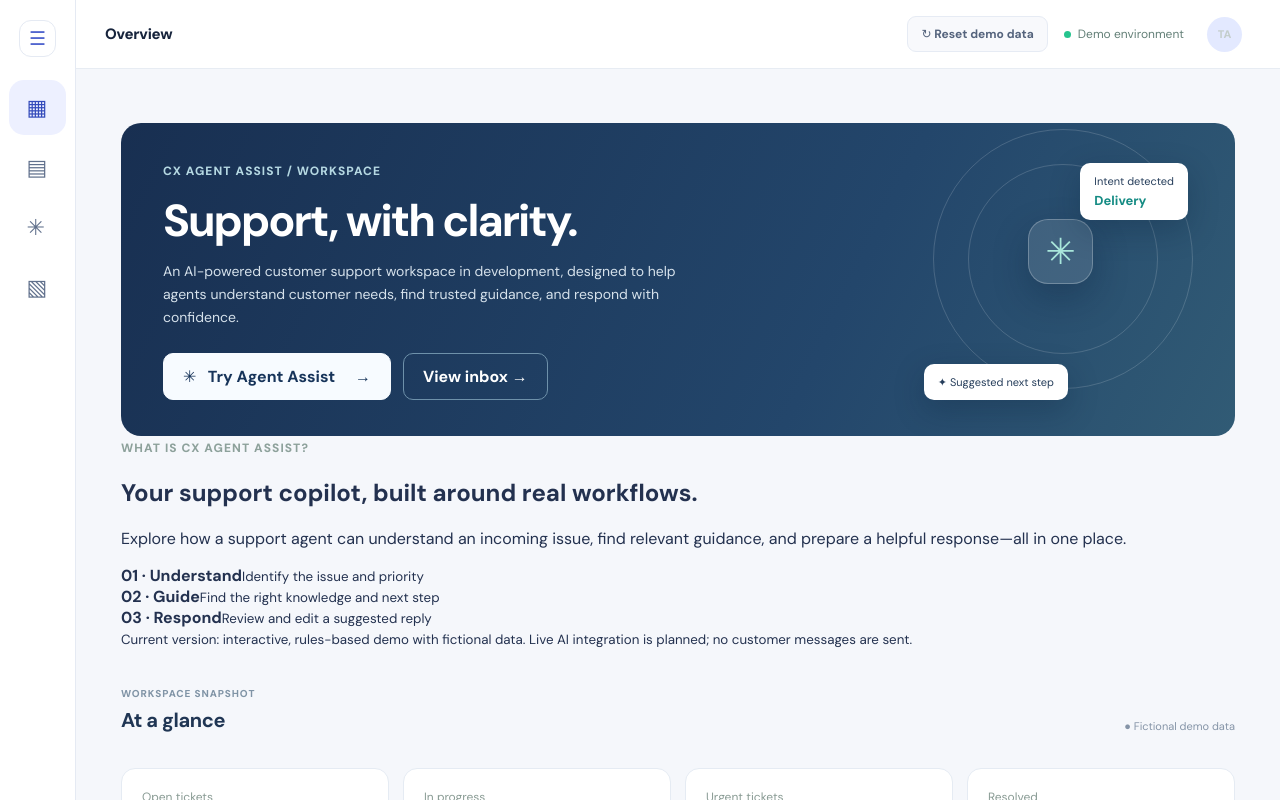
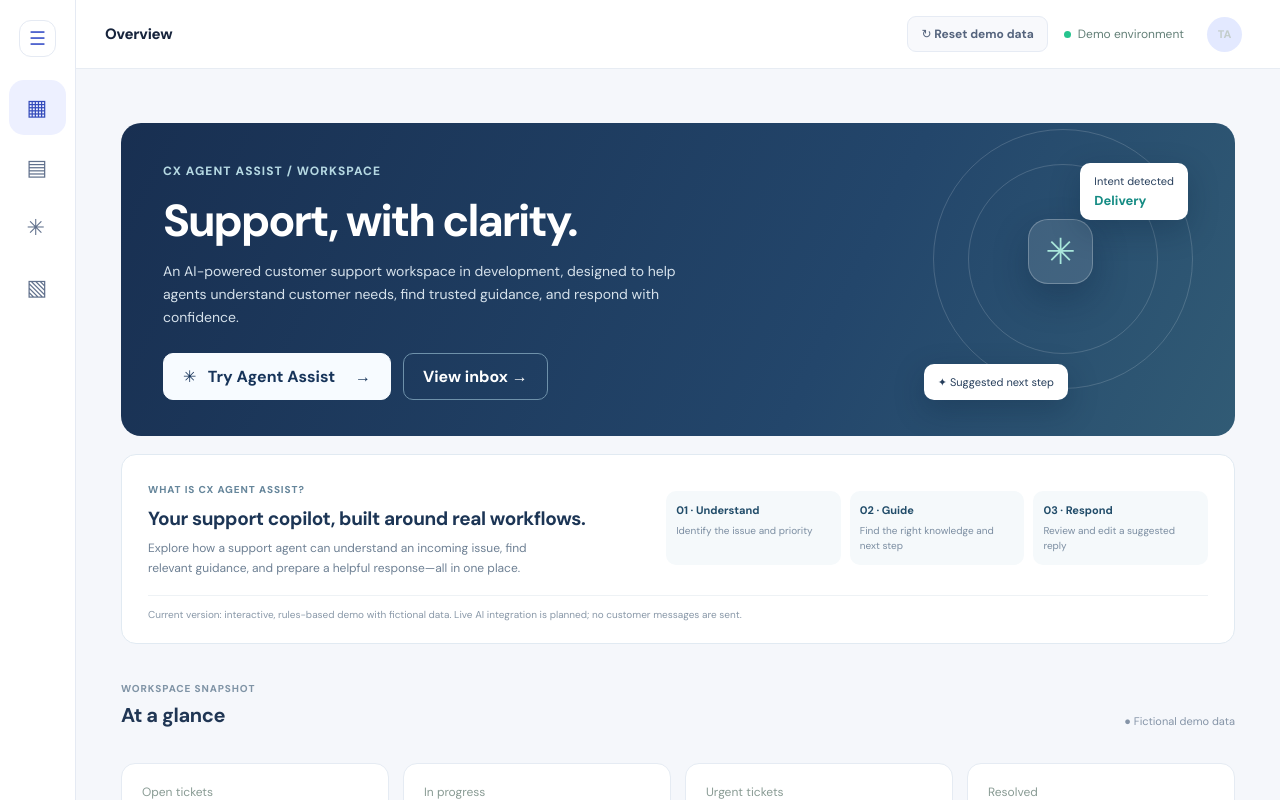
Before and after one commit to tamtam888/CX-Agent-Assist, a React (Vite) app: page / in a window 1280 px wide. Shown: the top 800 px of the page. Built offline with nearby package versions, Linux system fonts and the light colour scheme.

Commit message:
style: integrate concise product explanation into premium Overview

```diff
--- a/src/calm-workspace.css
+++ b/src/calm-workspace.css
@@ -120,3 +120,16 @@
 .cx-inbox .cx-ticket p{display:-webkit-box;-webkit-line-clamp:1;-webkit-box-orient:vertical;overflow:hidden}
 @media(max-width:1000px){.cx-inbox{grid-template-columns:275px minmax(0,1fr)!important}}
 @media(max-width:720px){.cx-inbox{grid-template-columns:minmax(0,1fr)!important}.cx-inbox .cx-context{position:fixed;right:12px;top:75px;max-height:calc(100dvh - 90px)}.cx-inbox .cx-persona-banner{padding:12px 16px!important}.cx-inbox .cx-conversation-head,.cx-inbox .cx-conversation-body{padding:16px!important}}
+
+/* Product narrative, deliberately integrated into the SaaS dashboard */
+.cx-product-intro{display:grid;grid-template-columns:minmax(0,.95fr) minmax(0,1.05fr);gap:16px 28px;align-items:center;margin-top:18px;padding:22px 26px;border:1px solid #e1eaf2;background:#fff;border-radius:15px}
+.cx-product-intro .cx-eyebrow{font-size:10px;color:#66869b;letter-spacing:.12em}
+.cx-product-intro h2{font-size:19px;letter-spacing:-.02em;color:#1c3555;margin:8px 0}
+.cx-product-intro p{font-size:12px;line-height:1.65;color:#6e8094;margin:0;max-width:420px}
+.cx-product-intro-steps{display:grid;grid-template-columns:repeat(3,minmax(0,1fr));gap:9px}
+.cx-product-intro-steps>div{padding:12px 10px;background:#f5f9fb;border-radius:10px;display:flex;flex-direction:column;gap:7px}
+.cx-product-intro-steps strong{font-size:11px;color:#214c69}
+.cx-product-intro-steps small{font-size:10px;color:#7b8da1;line-height:1.45}
+.cx-product-disclaimer{grid-column:1/-1;font-size:10px;color:#8998a8;border-top:1px solid #eef2f5;padding-top:12px}
+@media(max-width:850px){.cx-product-intro{grid-template-columns:1fr}}
+@media(max-width:500px){.cx-product-intro{padding:18px}.cx-product-intro-steps{grid-template-columns:1fr}}
```
